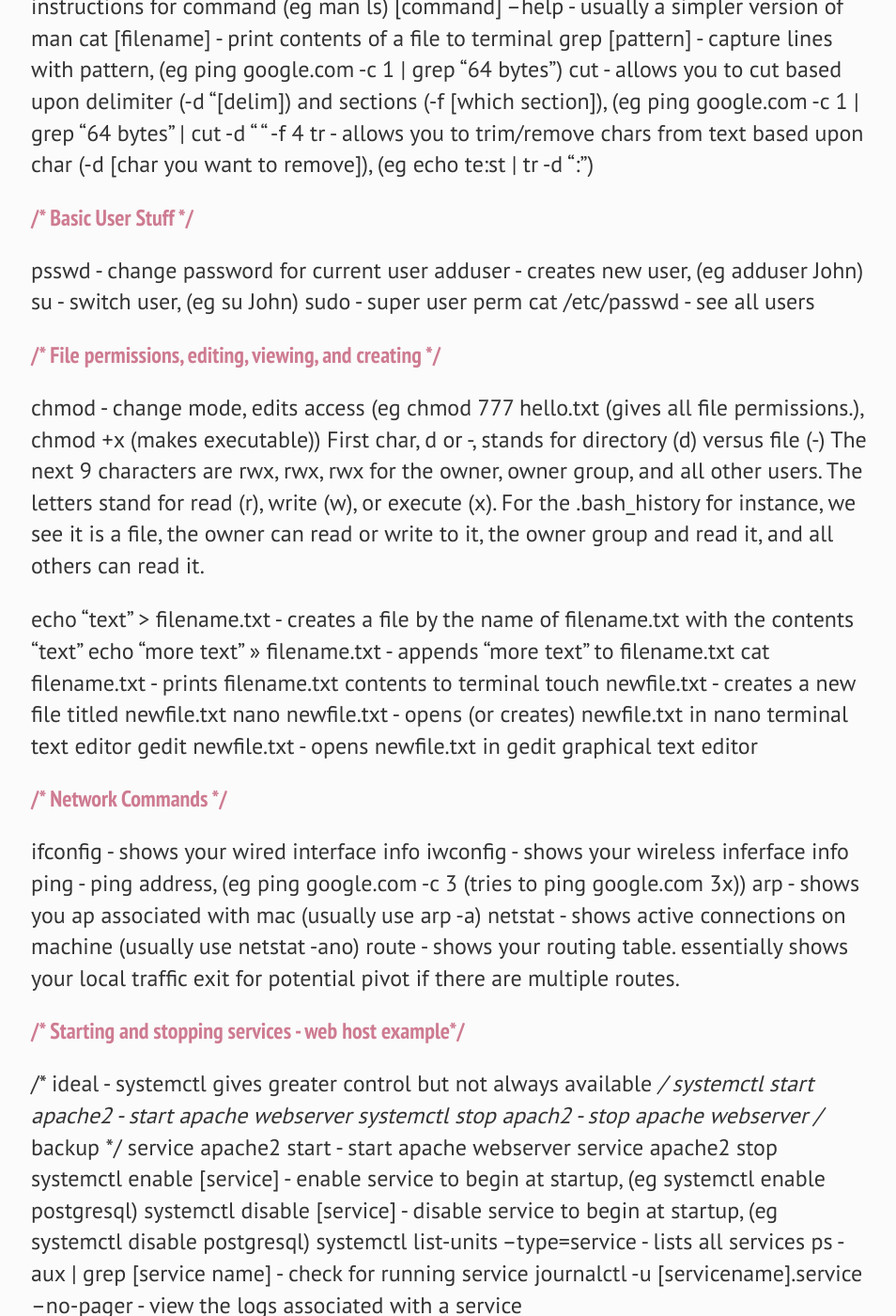
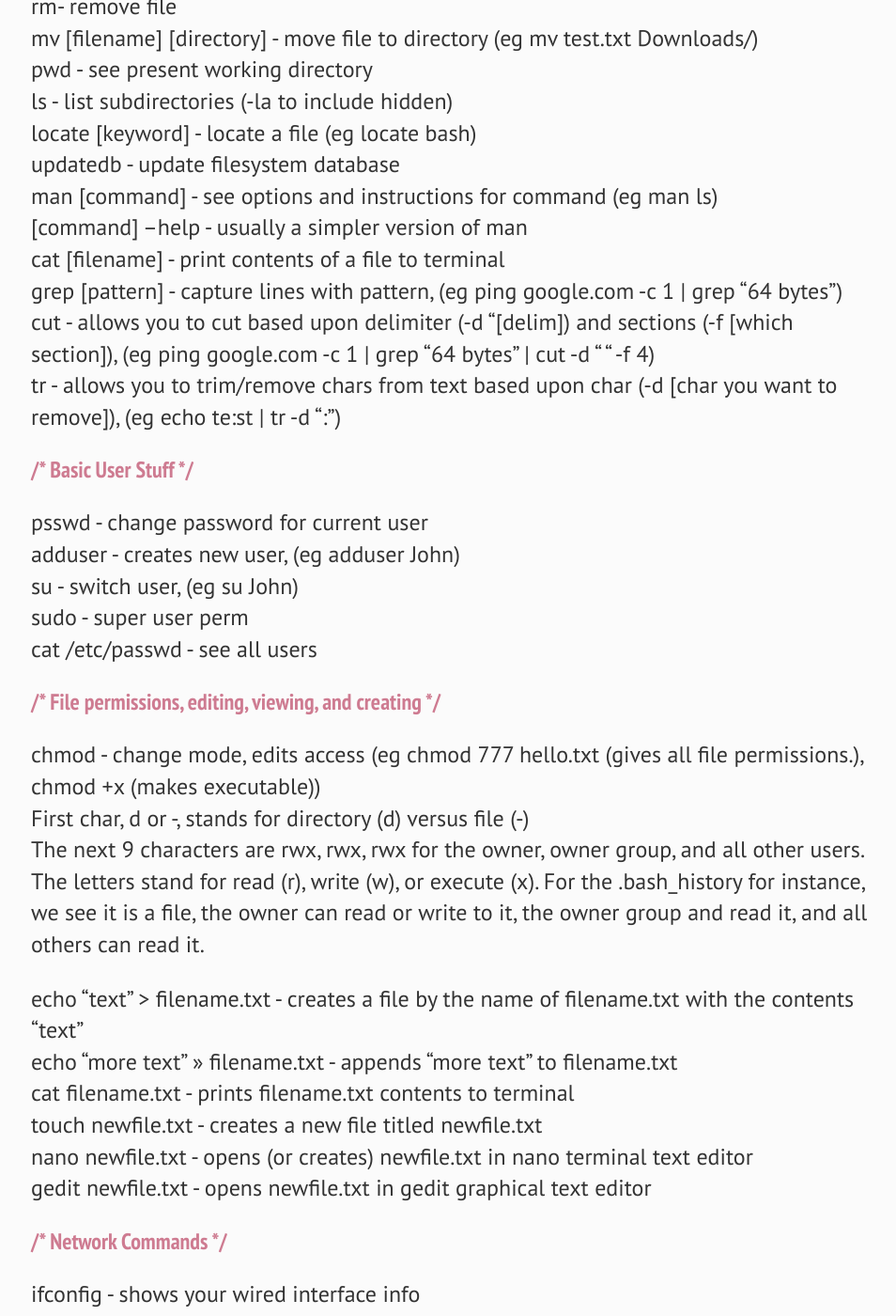
Before and after one commit to mmssr/mmssr.github.io, a Jekyll site: the page built from _posts/2021-02-04-Linux Command Line Cheatsheet.md, in a window 1280 px wide and 1400 px high, scrolled down 474 px. Shown: the whole window at 94% size, without its empty margins (159-1113 px from the left). Built offline with Jekyll 4.4.1, drawn with Linux system fonts in a browser that asks for light colours; some of the changed text lies outside the part shown.

Commit message:
Update 2021-02-04-Linux Command Line Cheatsheet.md
corrected formatting

```diff
--- a/_posts/2021-02-04-Linux Command Line Cheatsheet.md
+++ b/_posts/2021-02-04-Linux Command Line Cheatsheet.md
@@ -5,7 +5,6 @@
 ---
 
 <h2>/* File/Basic Navigation */</h2>
-
 cd - change directory
 cd ~ - home folder
 cd .. - go up one folder
@@ -21,8 +20,9 @@
 [command] --help - usually a simpler version of man
 cat [filename] - print contents of a file to terminal
 grep [pattern] - capture lines with pattern, (eg ping google.com -c 1 | grep "64 bytes")
-cut - allows you to cut based upon delimiter (-d "[delim]) and sections (-f [which section]), (eg ping google.com -c 1 | grep "64 bytes" | cut -d " " -f 4
+cut - allows you to cut based upon delimiter (-d "[delim]) and sections (-f [which section]), (eg ping google.com -c 1 | grep "64 bytes" | cut -d " " -f 4)
 tr - allows you to trim/remove chars from text based upon char (-d [char you want to remove]), (eg echo te:st | tr -d ":")
+
 
 <h2>/* Basic User Stuff */</h2>
 psswd - change password for current user
@@ -30,6 +30,7 @@
 su - switch user, (eg su John)
 sudo - super user perm
 cat /etc/passwd - see all users
+
 
 <h2>/* File permissions, editing, viewing, and creating */</h2>
 chmod - change mode, edits access (eg chmod 777 hello.txt (gives all file permissions.), chmod +x (makes executable))
@@ -54,10 +55,10 @@
 
 
 <h2>/* Starting and stopping services - web host example*/</h2>
-/* ideal - systemctl gives greater control but not always available */
+**/* ideal - systemctl gives greater control but not always available */**
 systemctl start apache2 - start apache webserver
 systemctl stop apach2 - stop apache webserver
-/* backup */
+**/* backup */**
 service apache2 start - start apache webserver
 service apache2 stop
 systemctl enable [service] - enable service to begin at startup, (eg systemctl enable postgresql)
```
